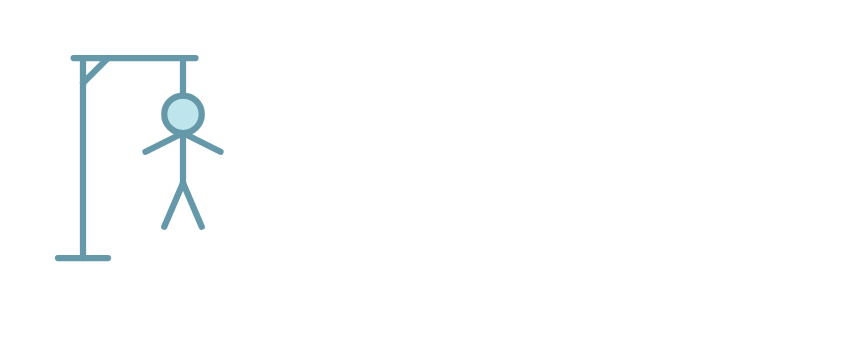
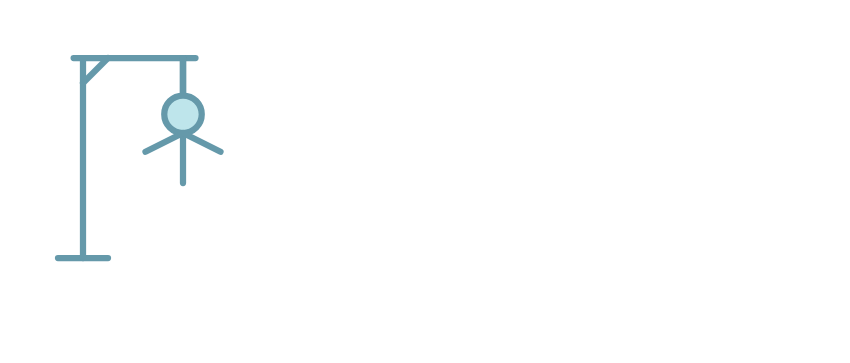
Before and after one commit to InnaIazovskaia/202201-w4ch2-inna-guillem, a React (Create React App) app: page / in a window 1280 px wide. Shown: the top 363 px of the page, without its empty margins (0-850 px from the left). Built offline with nearby package versions, Linux system fonts and the light colour scheme.

Commit message:
Added Debujo at App.js

```diff
--- a/src/App.js
+++ b/src/App.js
@@ -2,6 +2,7 @@ import "./App.css";
 import Palabra from "./components/Palabra/Palabra";
 import { useState } from "react";
 import Letra from "./components/Letra/Letra";
+import Dibujo from "./components/Dibujo/Dibujo";
 
 const abecedario = [
   { letra: "A", id: 1, elegida: false },
@@ -44,29 +45,9 @@ function App() {
 
   return (
     <>
-      <div className="hangman-container">
-        <svg className="hangman" viewBox="0 0 96 96" width="300" height="300">
-          <line className="stage11" x1="62" y1="70" x2="56" y2="56"></line>
-          <line className="stage10" x1="50" y1="70" x2="56" y2="56"></line>
-          <line className="stage9" x1="68" y1="46" x2="56" y2="40"></line>
-          <line className="stage8" x1="44" y1="46" x2="56" y2="40"></line>
-          <line className="stage7" x1="56" y1="40" x2="56" y2="56"></line>
-          <circle
-            className="stage6"
-            cx="56"
-            cy="34"
-            r="6"
-            fill="#bee5eb"
-          ></circle>
-          <line className="stage5" x1="56" y1="16" x2="56" y2="28"></line>
-          <line className="stage4" x1="24" y1="24" x2="32" y2="16"></line>
-          <line className="stage3" x1="21" y1="16" x2="60" y2="16"></line>
-          <line className="stage2" x1="24" y1="80" x2="24" y2="16"></line>
-          <line className="stage1" x1="16" y1="80" x2="32" y2="80"></line>
-        </svg>
-      </div>
+      <Dibujo errores={11} />
       <ul className="guess-letters">
-        <Palabra></Palabra>
+        <Palabra palabra={"gitignore"}></Palabra>
       </ul>
       <section className="used-letters-container">
         <h2>Used letters</h2>
```
